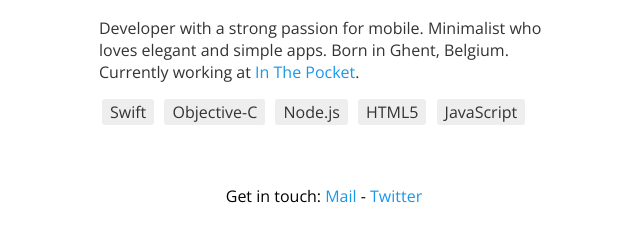
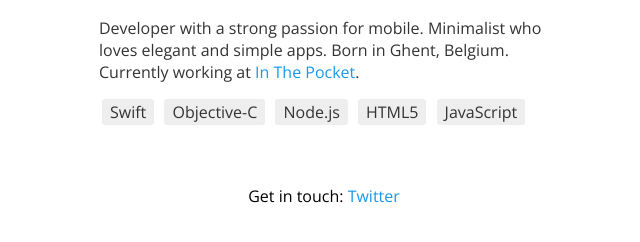
Before and after one commit to jonathandemoor/jonathandemoor, a plain HTML site: page index.html in a window 1280 px wide. Shown: the part 278-520 px from the top of the page, without its empty margins (316-956 px from the left). Drawn offline with nearby package versions, Linux system fonts and the light colour scheme.

Commit message:
Remove old email address

```diff
--- a/index.html
+++ b/index.html
@@ -44,7 +44,6 @@
           </section>
           <footer>
             <p>Get in touch:
-              <a href="mailto:jonathan@flowcaptain.com">Mail</a> -
               <a href="https://twitter.com/JonathanDeMoor" target="_blank">Twitter</a>
             </p>
           </footer>
```
